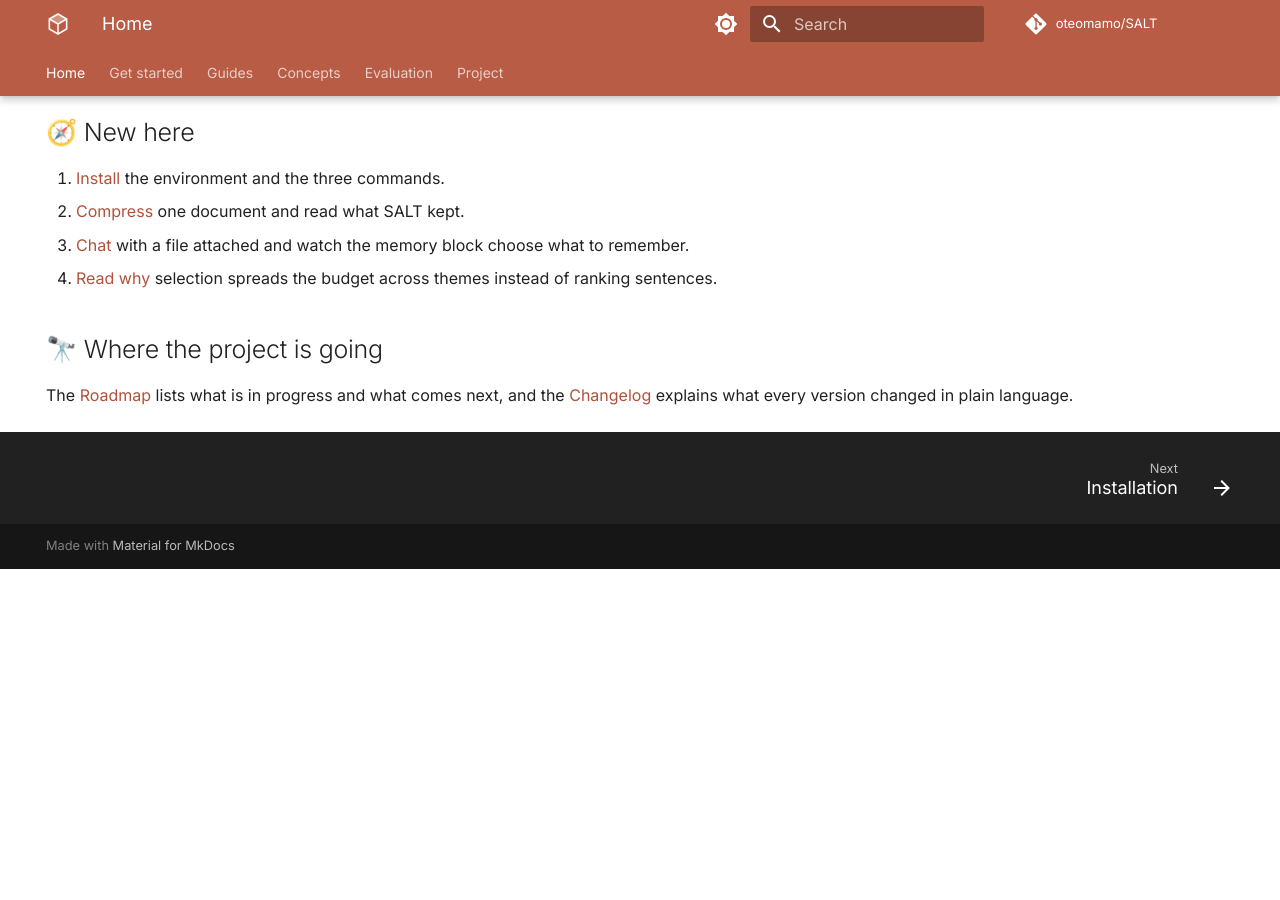
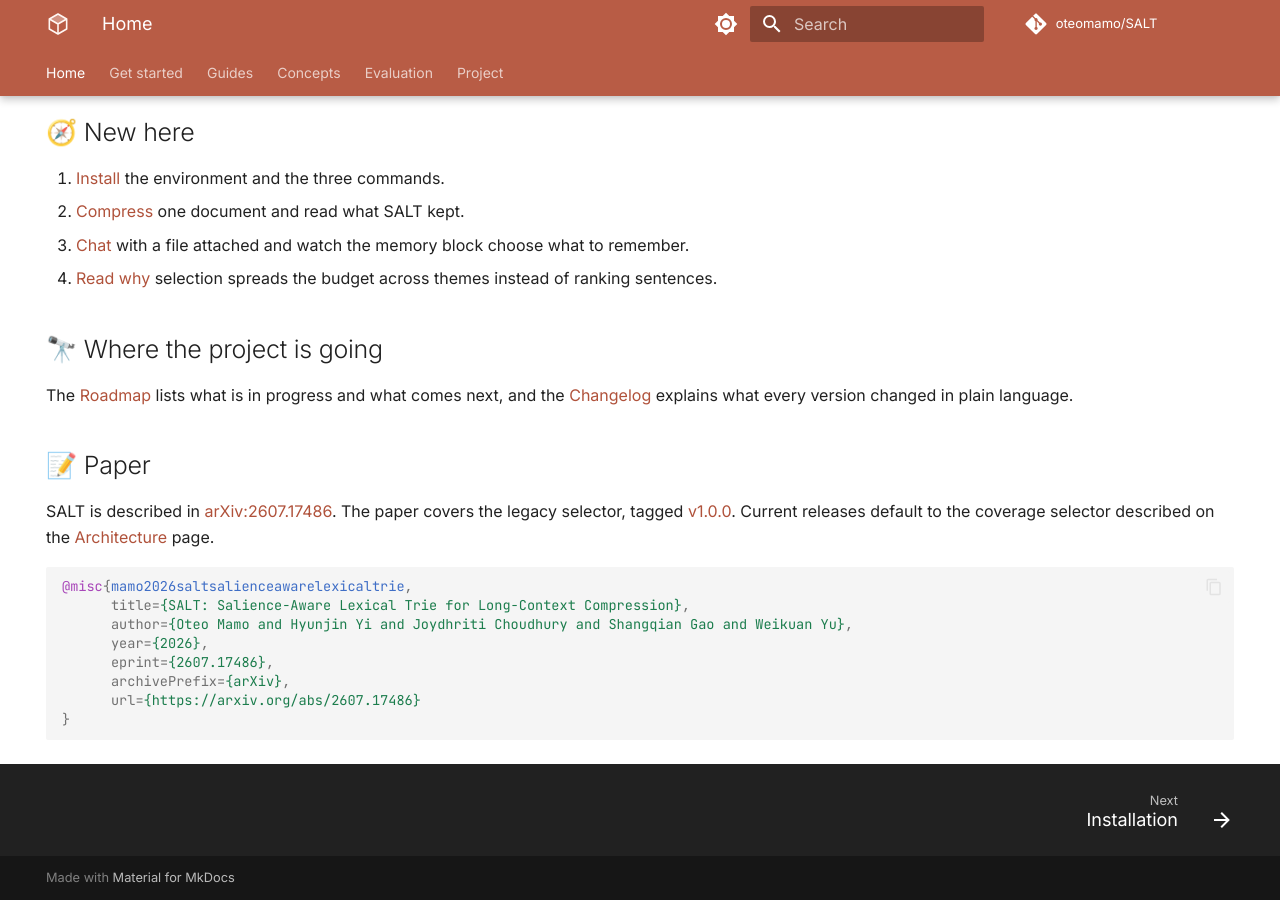
Before and after one commit to oteomamo/SALT, an MkDocs documentation site: the page built from docs/index.md, in a window 1280 px wide and 900 px high, scrolled down 1080 px. Built offline with MkDocs 1.6.1 and Material for MkDocs 9.7.7, drawn with Linux system fonts in a browser that asks for light colours; comment, search, counter and statistics services are not loaded; the version menu is left out; before the commit the page ends 1649 px from its top, so only the background shows below that.

````diff
--- a/docs/index.md
+++ b/docs/index.md
@@ -93,3 +93,23 @@ survive. Any model, plain text out, less compute in.
 The [Roadmap](roadmap.md) lists what is in progress and what comes
 next, and the [Changelog](changelog.md) explains what every version
 changed in plain language.
+
+## 📝 Paper
+
+SALT is described in
+[arXiv:2607.17486](https://arxiv.org/abs/2607.17486). The paper covers
+the legacy selector, tagged
+[v1.0.0](https://github.com/oteomamo/SALT/releases/tag/v1.0.0).
+Current releases default to the coverage selector described on the
+[Architecture](architecture.md) page.
+
+```bibtex
+@misc{mamo2026saltsalienceawarelexicaltrie,
+      title={SALT: Salience-Aware Lexical Trie for Long-Context Compression},
+      author={Oteo Mamo and Hyunjin Yi and Joydhriti Choudhury and Shangqian Gao and Weikuan Yu},
+      year={2026},
+      eprint={2607.17486},
+      archivePrefix={arXiv},
+      url={https://arxiv.org/abs/2607.17486}
+}
+```
--- a/pyproject.toml
+++ b/pyproject.toml
@@ -4,7 +4,7 @@ build-backend = "setuptools.build_meta"
 
 [project]
 name = "salt"
-version = "2.9.92"
+version = "2.9.93"
 description = "SALT: Salience-Aware Lexical Trie for Long-Context Compression"
 readme = "README.md"
 license = "MIT"
````
